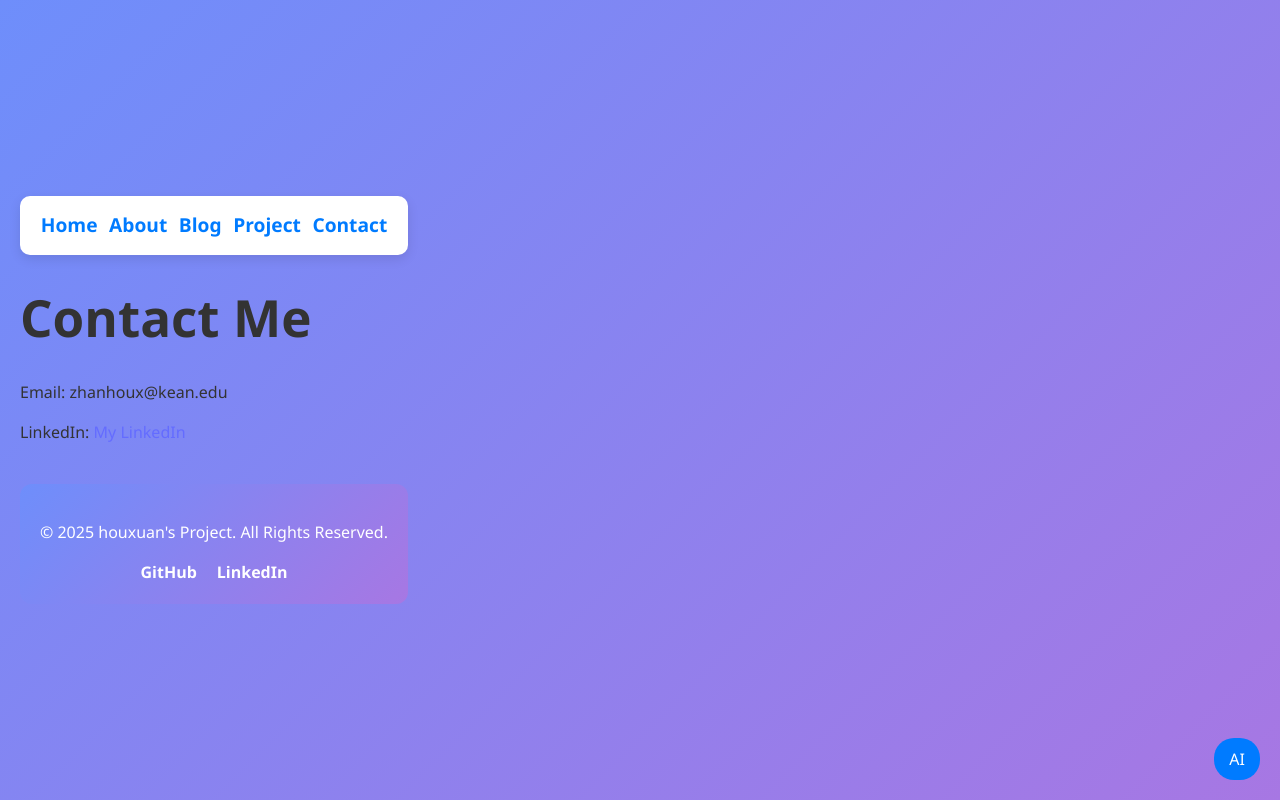
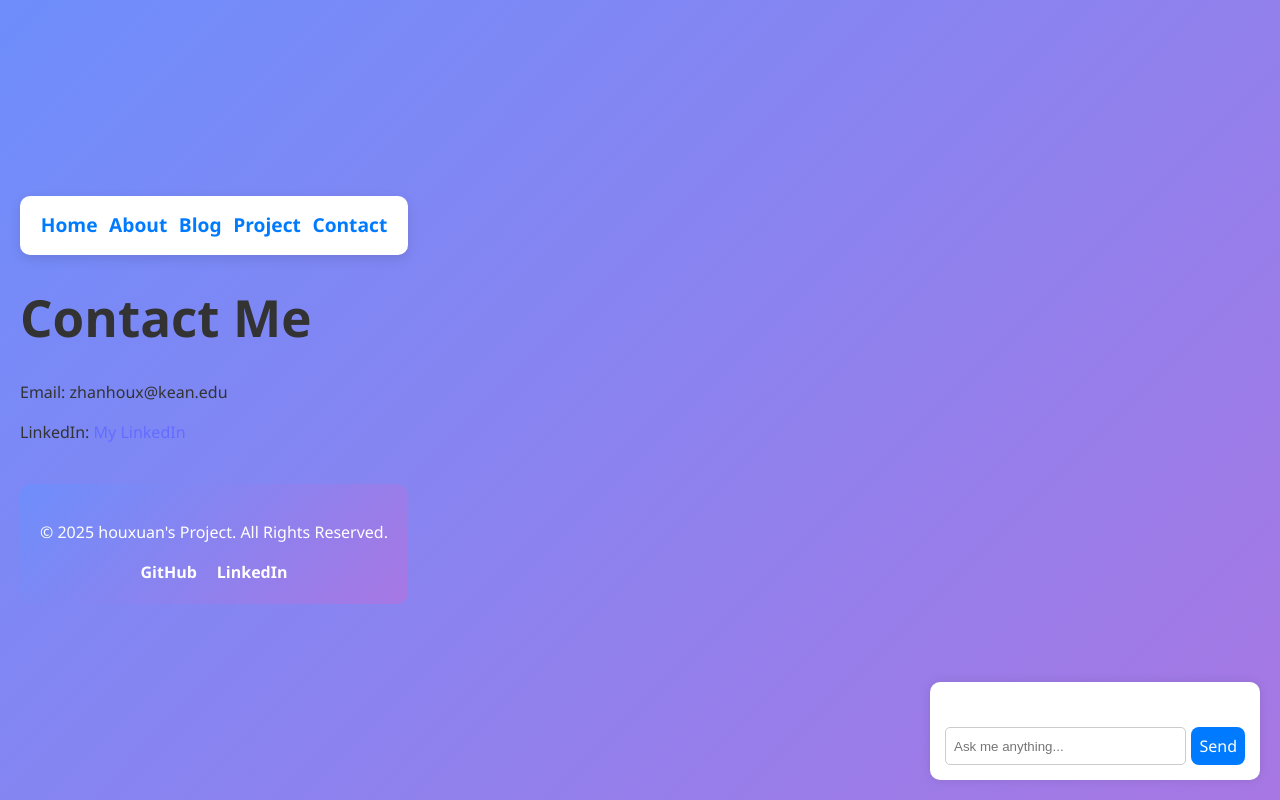
Before and after one commit to HouXuanZhang/myweb, a React (Vite) app: page /contact in a window 1280 px wide. Built offline with nearby package versions, Linux system fonts and the light colour scheme.

Commit message:
Fix API updates

```diff
--- a/src/components/AIBot.css
+++ b/src/components/AIBot.css
@@ -1,4 +1,4 @@
-.ai-bot {
+/* .ai-bot {
     position: fixed;
     bottom: 20px;
     right: 20px;
@@ -61,3 +61,59 @@
     border-radius: 5px;
     border: 1px solid #ccc;
   }
+   */
+
+   .chatbox {
+    position: fixed;
+    bottom: 20px;
+    right: 20px;
+    width: 300px;
+    background: white;
+    border-radius: 10px;
+    box-shadow: 0 0 10px rgba(0, 0, 0, 0.1);
+    padding: 15px;
+}
+
+.messages {
+    max-height: 300px;
+    overflow-y: auto;
+    padding: 10px;
+}
+
+.message {
+    margin: 5px 0;
+    padding: 8px;
+    border-radius: 5px;
+}
+
+.user {
+    background: #007bff;
+    color: white;
+    text-align: right;
+}
+
+.bot {
+    background: #f1f1f1;
+    color: black;
+}
+
+.input-area {
+    display: flex;
+    margin-top: 10px;
+}
+
+input {
+    flex: 1;
+    padding: 8px;
+    border: 1px solid #ccc;
+    border-radius: 5px;
+}
+
+button {
+    padding: 8px;
+    background: #007bff;
+    color: white;
+    border: none;
+    cursor: pointer;
+    margin-left: 5px;
+}
--- a/src/components/AIBot.jsx
+++ b/src/components/AIBot.jsx
@@ -1,78 +1,55 @@
 import React, { useState } from 'react';
 import './AIBot.css';
 
-function AIBot() {
-  const [isOpen, setIsOpen] = useState(false);
+
+function Chatbox() {
     const [messages, setMessages] = useState([]);
-  const [input, setInput] = useState('');
-  const [loading, setLoading] = useState(false);
+    const [input, setInput] = useState("");
 
-  // 模拟 LLM 响应的函数
-  const simulateLLMResponse = (userInput) => {
-    setLoading(true);
+    const sendMessage = async () => {
+        if (!input.trim()) return;
 
-    // 模拟 LLM 的“智能”回复
-    let response = '';
+        const userMessage = { text: input, sender: "user" };
+        setMessages([...messages, userMessage]);
 
-    if (userInput.toLowerCase().includes('movie')) {
-      response = 'If you enjoy sci-fi, you should watch Inception or Interstellar!';
-    } else if (userInput.toLowerCase().includes('resume')) {
-      response = 'You can download your latest resume from the About page.';
-    } else if (userInput.toLowerCase().includes('blog')) {
-      response = 'Check out my latest blog post for more insights!';
-    } else if (userInput.toLowerCase().includes('hello') || userInput.toLowerCase().includes('hi')) {
-      response = 'Hello! How can I assist you today?';
-    } else {
-      response = `I'm here to help! You said: "${userInput}". What can I assist you with?`;
+        try {
+            const response = await fetch("/api/chat", {
+                method: "POST",
+                headers: { "Content-Type": "application/json" },
+                body: JSON.stringify({ message: input }),
+            });
+
+            const data = await response.json();
+            const botMessage = { text: data.reply || "No response", sender: "bot" };
+
+            setMessages([...messages, userMessage, botMessage]);
+            setInput("");
+        } catch (error) {
+            console.error("Error:", error);
+            setMessages([...messages, userMessage, { text: "Error fetching response", sender: "bot" }]);
         }
-
-    // 模拟 1 秒延迟
-    setTimeout(() => {
-      setMessages((prevMessages) => [...prevMessages, { sender: 'bot', text: response }]);
-      setLoading(false);
-    }, 1000);
-  };
-
-  // 处理用户消息发送
-  const handleSend = () => {
-    if (input.trim() === '') return;
-
-    setMessages([...messages, { sender: 'user', text: input }]);
-    simulateLLMResponse(input);
-    setInput('');
     };
 
     return (
-    <div className={`ai-bot ${isOpen ? 'open' : ''}`}>
-      <button className="toggle-button" onClick={() => setIsOpen(!isOpen)}>
-        {isOpen ? 'Close' : 'AI'}
-      </button>
-      {isOpen && (
-        <div className="chat-window">
-          <h3>houxuan's AI Bot</h3>
+        <div className="chatbox">
             <div className="messages">
                 {messages.map((msg, index) => (
                     <div key={index} className={`message ${msg.sender}`}>
                         {msg.text}
                     </div>
                 ))}
-            {loading && <div className="message bot">AI is thinking...</div>}
             </div>
             <div className="input-area">
                 <input
                     type="text"
+                    placeholder="Ask me anything..."
                     value={input}
                     onChange={(e) => setInput(e.target.value)}
-              placeholder="Ask me anything..."
                 />
-            <button onClick={handleSend} disabled={loading}>
-              {loading ? 'Thinking...' : 'Send'}
-            </button>
+                <button onClick={sendMessage}>Send</button>
             </div>
-        </div>
-      )}
         </div>
     );
 }
 
-export default AIBot;
+export default Chatbox;
```
Lines whose indentation alone changed are shown as unchanged.
